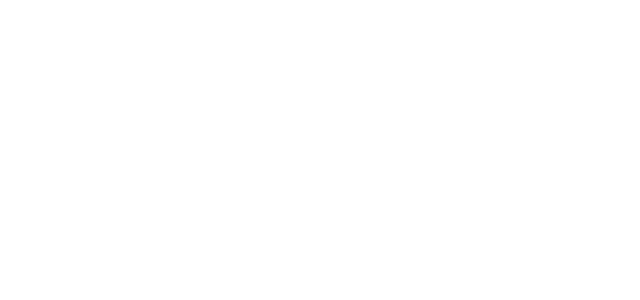
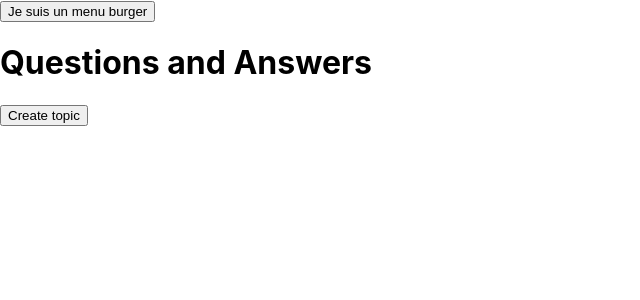
Before and after one commit to WalterX85/Fiverr-Hackaton, a React (Create React App) app in the folder front/: page / in a window 1280 px wide. Shown: the top 300 px of the page, without its empty margins (0-640 px from the left). Built offline with nearby package versions, Linux system fonts and the light colour scheme.

Commit message:
created forum component and added menu burger

```diff
--- a/front/src/App.jsx
+++ b/front/src/App.jsx
@@ -1,8 +1,11 @@
 import React from 'react';
+import Forum from './components/Forum';
 
 function App() {
   return (
-    <div className="App" />
+    <div className="App">
+      <Forum />
+    </div>
   );
 }
 
--- /dev/null
+++ b/front/src/CSS/Forum.css
@@ -0,0 +1,34 @@
+#wrap {
+  font-family: sans-serif;
+  font-size: 21px;
+  line-height: 1.6;
+  margin: 0;
+  display: flex;
+  color: #f00;
+  transition: transform .4s cubic-bezier(.25, .1, .25, 1);
+}
+
+#wrap:not(:target) {
+  transform: translate3d(-335px, 0, 0);
+}
+
+#wrap:target {
+  transform: translate3d(0, 0, 0);
+}
+
+#open,
+#close {
+  height: 44px;
+  text-align: right;
+  display: block;
+  margin-right: -30px;
+}
+
+#wrap:target #open,
+#wrap:not(:target) #close {
+  display: none;
+}
+
+#wrap:target #open {
+  display: none;
+}
--- /dev/null
+++ b/front/src/components/Forum.jsx
@@ -0,0 +1,29 @@
+import React, { useState } from 'react';
+import '../CSS/Forum.css';
+
+function Forum() {
+  const [isBurgerOpened, setIsBurgerOpened] = useState(false);
+  return (
+    <div>
+      {!isBurgerOpened && (
+        <button type="button" label="menu-burger" onClick={() => setIsBurgerOpened(!isBurgerOpened)}>Je suis un menu burger</button>
+      )}
+      {isBurgerOpened && (
+      <nav>
+        <ul>
+          <li>C&apos;est</li>
+          <li>la</li>
+          <li>navbar</li>
+        </ul>
+      </nav>
+      )}
+      {isBurgerOpened && (
+      <button type="button" label="button-inside-burger-menu" onClick={() => setIsBurgerOpened(!isBurgerOpened)}>Je suis le bouton dans le menu burger</button>
+      )}
+      <h1>Questions and Answers</h1>
+      <button type="submit">Create topic</button>
+    </div>
+  );
+}
+
+export default Forum;
--- a/front/src/index.jsx
+++ b/front/src/index.jsx
@@ -11,7 +11,4 @@
   document.getElementById('root'),
 );
 
-// If you want to start measuring performance in your app, pass a function
-// to log results (for example: reportWebVitals(console.log))
-// or send to an analytics endpoint. Learn more: https://bit.ly/CRA-vitals
 reportWebVitals();
```
